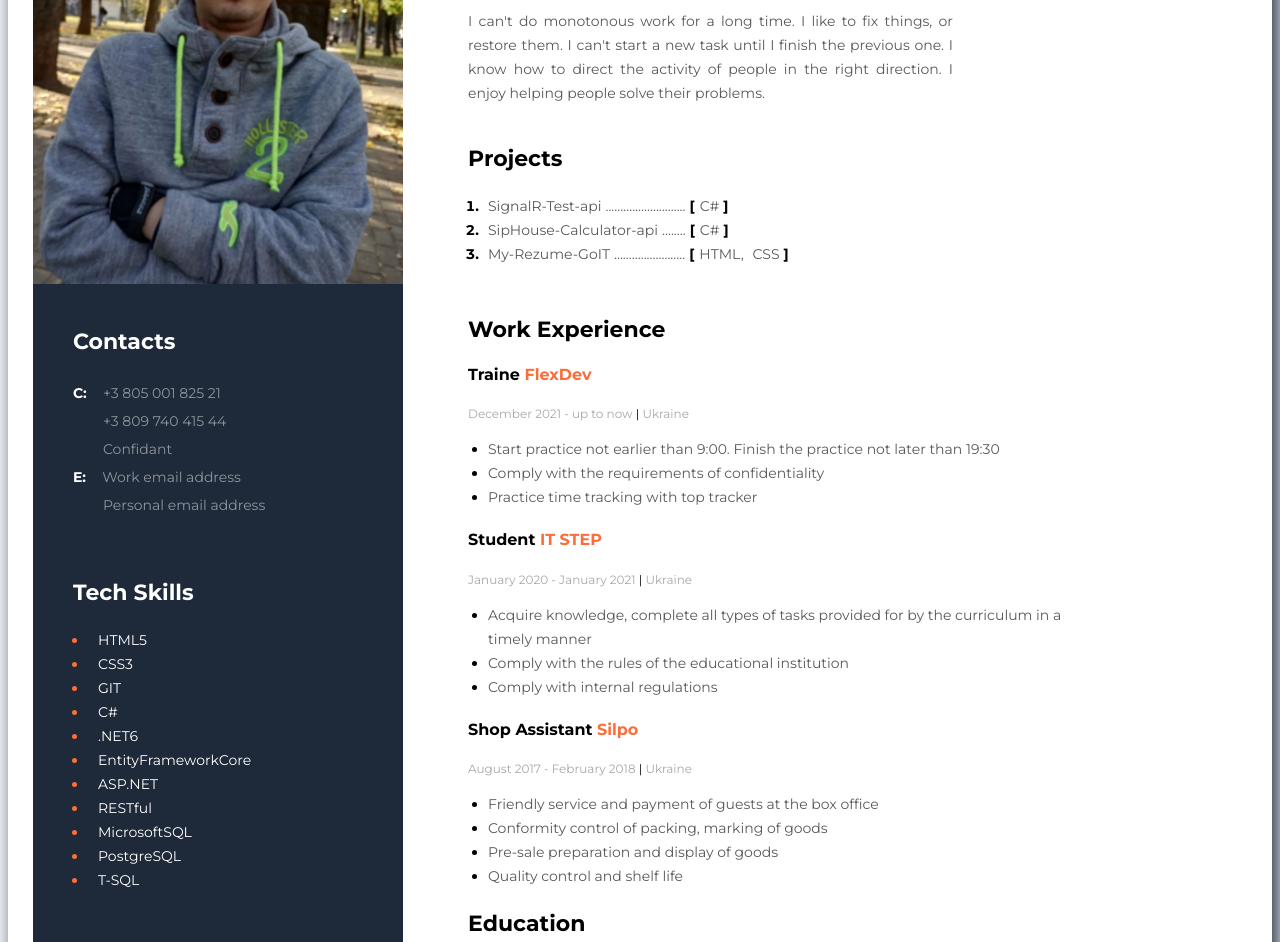
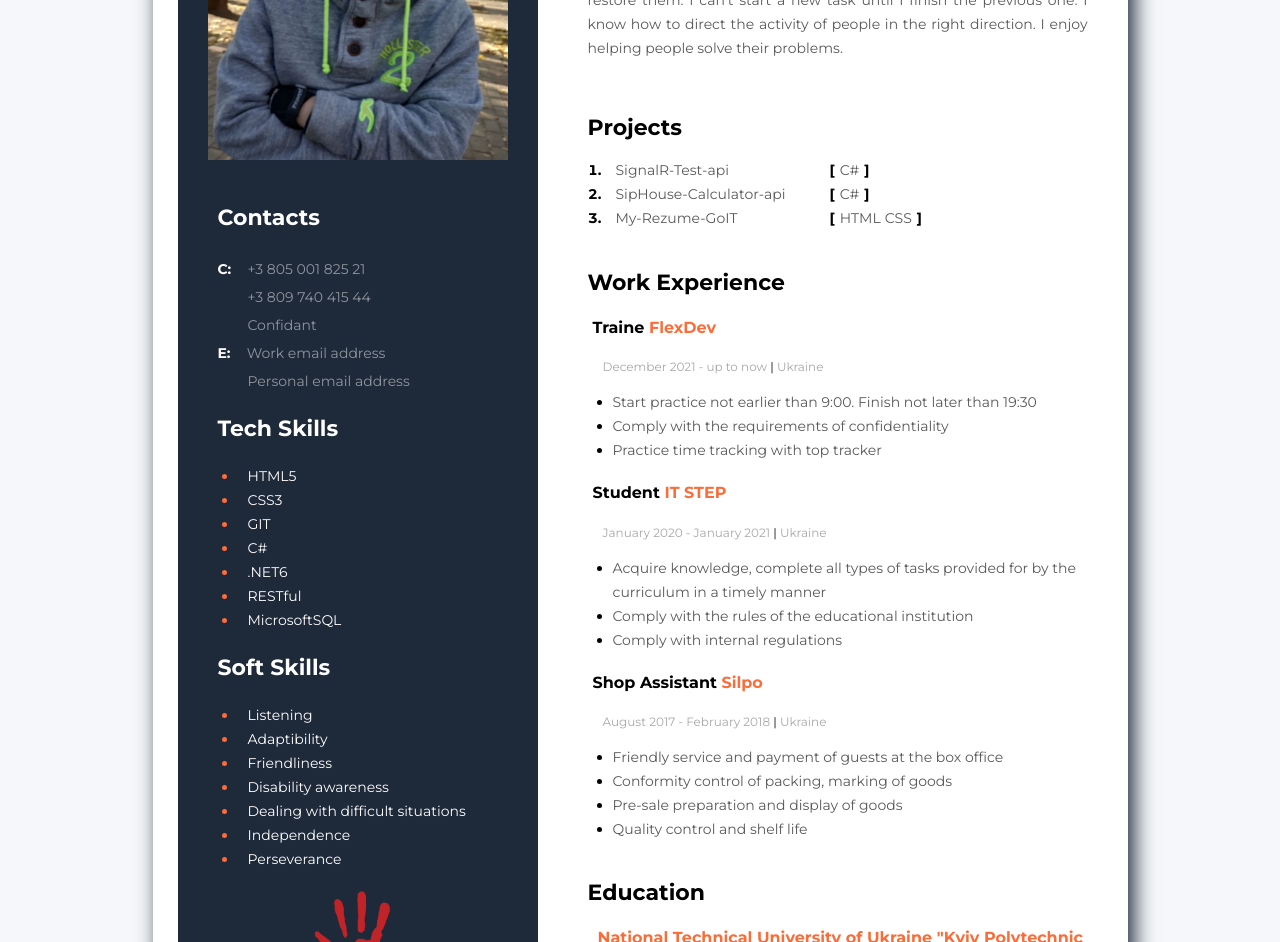
Before and after one commit to mikfill/cv-mate-academy, a plain HTML site: page index.html in a window 1280 px wide. Shown: the part 218-1160 px from the top of the page. Drawn offline with Linux system fonts and the light colour scheme.

Commit message:
my_resume

```diff
--- a/css/style.css
+++ b/css/style.css
@@ -1,24 +1,26 @@
 body {
+    display: flex;
+    justify-content: center;
+    align-items: center;
     font-family: 'Montserrat', sans-serif;
-    /* width: 1280px; */
-
     background-color: #F5F7FA;
-    /* box-shadow: 6px 6px 20px #1E2939; */
 }
 
 .main-container {
+    width: auto;
     display: inline-flex;
     flex-direction: row-reverse;
-    /* width: 1200px; */
     background-color: #fff;
     box-shadow: 6px 6px 20px #1E2939;
     padding: 20px 0px 20px 25px;
 }
 
 .main-content {
-    /* margin: 120px auto auto 40px; */
-    padding: 60px 200px 40px 65px;
-    /* width: 485px;  */
+    display: flex;
+    justify-content: start;
+    flex-direction: column;
+    width: 500px;
+    padding: 15px 40px 0px 50px;
 }
 
 .about-me {
@@ -30,7 +32,6 @@ body {
     font-size: 14px;
     font-weight: 700;
     line-height: 17px;
-    /* margin-bottom: 20px; */
     color: black;
 }
 
@@ -44,20 +45,27 @@ body {
 }
 
 .about-me p {
+    width: auto;
     text-align: justify;
     font-size: 14px;
     font-style: normal;
     font-weight: 400;
     line-height: 24px;
     color: #595959;
-    width: 485px;
 }
 
 .my-projects {
-    margin-bottom: 50px;
+    color:black;
+    font-size: 14px;
+    font-weight: 700;
+    line-height: 24px;
+    letter-spacing: 0em;
+    text-align: left;
+    margin-bottom: 0px;
 }
 
 .my-projects h3 {
+    margin: 0;
     color:black;
     font-size: 22px;
     font-weight: 700;
@@ -65,50 +73,49 @@ body {
     text-align: left;
 }
 
-.my-projects ol {
-    padding: 0 0 0 15px;
-    font-style: normal;
+.my-projects table ol {
+    padding-left: 15px;
 }
 
-.my-projects ol li {
-    color:black;
-    font-size: 14px;
-    font-weight: 700;
+.my-projects table a {
+    color: #595959;
+    font-family: Montserrat;
+    font-style: normal;
+    font-weight: 400;
+    line-height: 24px;
+    text-decoration: none;
+}
+
+.my-projects table a:hover {
+    text-decoration: underline;
+    color: #FB6D3A;
+}
+
+.my-projects table ol li::marker {
+    color: black;
+}
+
+.my-projects table ol li {
+    padding-left: 10px;
+}
+
+.my-projects ol li span {
+    color: #595959;
+    font-family: Montserrat;
+    font-size: 16px;
+    font-style: normal;
+    font-weight: 400;
     line-height: 24px;
     letter-spacing: 0em;
     text-align: left;
 }
 
-.my-projects ol li::marker {
-    color: black;
+.my-projects table td ul {
+    list-style: none;
 }
 
-.my-projects ol li a {
-    color: #595959;
-    font-family: Montserrat;
-    font-size: 14px;
-    font-style: normal;
-    font-weight: 400;
-    line-height: 24px;
-    letter-spacing: 0em;
-    text-align: left;
-    padding-left: 5px;
-    text-decoration: none;
-}
-
-.my-projects ol li a:hover {
-    text-decoration: underline;
-    color: #FB6D3A;
-}
-.my-projects ol li span {
-    color: #595959;
-    font-family: Montserrat;
-    font-size: 14px;
-    font-style: normal;
-    font-weight: 400;
-    line-height: 24px;
-    letter-spacing: 0em;
-    text-align: left;
+.my-projects table td ul li span {
+    padding: 0 5px 0 5px;
 }
 
 .my-work-experience {
@@ -117,12 +124,14 @@ body {
     font-style: normal;
 }
 
+.my-work-experience div {
+    padding-left: 5px;
+}
 .my-work-experience h3 {
     color: black;
     font-size: 22px;
     font-weight: 700;
     line-height: 27px;
-    letter-spacing: 0em;
 }
 
 .my-work-experience div h4 {
@@ -147,7 +156,7 @@ body {
     font-weight: 400;
     line-height: 15px;
     letter-spacing: 0em;
-    margin: 0 0 10px 0;
+    margin: 0 0 10px 10px;
 }
 
 .separator {
@@ -169,12 +178,14 @@ body {
 .my-work-experience div ul li::marker {
     color: black;
 }
+
 .my-education {
     padding: 0px;
-    text-align: left;
-    font-weight: normal;
 }
 
+.my-education div {
+    padding-left:  10px;
+}
 .my-education h3 {
     padding: auto;
     font-weight: bold;
@@ -207,13 +218,20 @@ body {
 
 .sidebar {
     height: auto;
-    width: 370px;
-    padding: 40px 0;
+    width: 360px;
+    padding: 0px;
     border-radius: 0px;
     font-style: normal;
     font-weight: normal;
     background-color: #1E2939;
     color: #fff;
+}
+
+.my-photo {
+    padding: 30px 30px 0 30px;
+    width: 300px;
+    height: 320px;
+
 }
 
 .sidebar h3 {
@@ -224,17 +242,12 @@ body {
     letter-spacing: 0em;
 }
 
-.sidebar img {
-    width: 370px;
-}
-
 .sidebar-contacts {
     margin: 40px 0 0 40px;
     font-size: 22px;
     font-weight: 700;
     line-height: 27px;
-    letter-spacing: 0em;
-    text-align: left;
+
 }
 
 .sidebar-contacts div span {
@@ -245,7 +258,7 @@ body {
 
 .sidebar-contacts div a {
     color: #fff;
-    padding: 10px;
+    padding-left: 10px;
     font-weight: normal;
     font-size: 14px;
     text-decoration: none;
@@ -263,19 +276,11 @@ body {
 }
 
 .sidebar-my-skills {
-    padding: 0px;
-}
-
-.sidebar-my-skills h3 {
-    padding: 40px 0 0 0;
-    font-size: 22px;
-    font-style: normal;
-    font-weight: 700;
-    line-height: 27px;
+    margin: 0px 0 0 40px;
 }
 
 .sidebar-my-skills ul {
-    padding: 0 0 0 15px;
+    padding: 0 0 0 20px;
     color: white;
     font-family: Montserrat;
     font-size: 14px;
@@ -293,5 +298,10 @@ body {
 
 .sidebar-my-skills ul li::marker {
     color: #FB6D3A;
-    padding: 0;
 }
+
+.myskills-cloud {
+    padding: 0px 55px 10px 55px;
+    width: 250px;
+    height: 250px;
+}
--- a/index.html
+++ b/index.html
@@ -4,7 +4,7 @@
         <meta charset="UTF-8">
         <meta http-equiv="X-UA-Compatible" content="IE=edge">
         <meta name="viewport" content="width=device-width, initial-scale=1.0">
-        <title>Resume</title>
+        <title>Filippenko.M Resume</title>
         <link rel="icon" href="./ico/myIcon.png">
         <link rel="preconnect" href="https://fonts.googleapis.com">
         <link rel="preconnect" href="https://fonts.gstatic.com" crossorigin>
@@ -32,24 +32,31 @@
                 <div class="my-projects">
                     <h3>Projects</h3>
 
+                    <table>
+                        <td>
                             <ol>
                                 <li>
                                     <a href="https://github.com/mikfill/myWebApibackup">SignalR-Test-api</a>
-                            <span>...........................</span>
-                            [<span><a href="https://ru.wikipedia.org/wiki/C_Sharp">C#</a></span> ]
                                 </li>
                                 <li>
                                     <a href="https://github.com/mikfill/sipHouse-api">SipHouse-Calculator-api</a>
-                            <span>........</span>
-                            [<span><a href="https://ru.wikipedia.org/wiki/C_Sharp">C#</a></span> ]
                                 </li>
                                 <li>
                                     <a href="https://github.com/mikfill/my-rezume">My-Rezume-GoIT</a>
-                            <span>........................</span>
-                            [<span><a href="https://ru.wikipedia.org/wiki/HTML">HTML</a>,
-                                   <a href="https://ru.wikipedia.org/wiki/CSS">CSS</a></span> ]
                                 </li>
                             </ol>
+                        </td>
+                        <td>
+                            <ul>
+                                <li>[<span><a href="https://ru.wikipedia.org/wiki/C_Sharp">C#</a></span>]</li>
+                                <li>[<span><a href="https://ru.wikipedia.org/wiki/C_Sharp">C#</a></span>]</li>
+                                <li>[<span><a href="https://ru.wikipedia.org/wiki/HTML">HTML</a>
+                                           <a href="https://ru.wikipedia.org/wiki/CSS">CSS</a></span>]
+                                </li>
+                            </ul>
+                        </td>
+                    </table>
+
                 </div>
                 <!-- My work experience section -->
                 <div class="my-work-experience">
@@ -60,7 +67,7 @@
                         <h4><span class="position">Traine</span> <span class="place-work">FlexDev</span></h4>
                         <p>December 2021 - up to now  <span class="separator">|</span>  Ukraine</p>
                         <ul>
-                            <li>Start practice not earlier than 9:00. Finish the practice not later than 19:30</li>
+                            <li>Start practice not earlier than 9:00. Finish not later than 19:30</li>
                             <li>Comply with the requirements of confidentiality</li>
                             <li>Practice time tracking with top tracker</li>
                         </ul>
@@ -91,16 +98,20 @@
                 <!-- My education section-->
                 <div class="my-education">
                     <h3>Education</h3>
+
+                    <!-- Study one -->
+                    <div>
                         <h4>National Technical University of Ukraine
                             "Kyiv Polytechnic Institute"</h4>
                         <h5>Faculty of Electric Power Engineering and Automatics</h5>
                         <p>September 2015 - July 2018  <span class="separator">|</span>  Ukraine</p>
                     </div>
                 </div>
+            </div>
             <!-- Sidebar section -->
             <aside class="sidebar">
-                <img src="./img/avatar_original.png" alt="my photo">
-
+                <img class="my-photo" src="./img/avatar_original.png" alt="my photo">
+                <div class="sidebar-content">
                 <!-- Contacts section -->
                 <div class="sidebar-contacts">
                     <h3>Contacts</h3>
@@ -116,6 +127,7 @@
                         <a class="id2-or-next" href="mailto:fonoman2303@gmail.com">Personal email address</a>
                     </div>
                 </div">
+                </div>
                 <!-- Tech skills section -->
                 <div class="sidebar-my-skills">
                     <h3>Tech Skills</h3>
@@ -125,12 +137,12 @@
                         <li>GIT</li>
                         <li>C#</li>
                         <li>.NET6</li>
-                        <li>EntityFrameworkCore</li>
-                        <li>ASP.NET</li>
+                        <!-- <li>EntityFrameworkCore</li>
+                        <li>ASP.NET</li> -->
                         <li>RESTful</li>
                         <li>MicrosoftSQL</li>
-                        <li>PostgreSQL</li>
-                        <li>T-SQL</li>
+                        <!-- <li>PostgreSQL</li>
+                        <li>T-SQL</li> -->
                     </ul>
                 </div>
                 <!-- Soft skills section -->
@@ -138,10 +150,10 @@
                     <h3>Soft Skills</h3>
                     <ul>
                         <li>Listening</li>
-                        <li>Reading body language</li>
-                        <li>Storytelling</li>
+                        <!-- <li>Reading body language</li> -->
+                        <!-- <li>Storytelling</li> -->
                         <li>Adaptibility</li>
-                        <li>Cooperation</li>
+                        <!-- <li>Cooperation</li> -->
                         <li>Friendliness</li>
                         <li>Disability awareness</li>
                         <li>Dealing with difficult situations</li>
@@ -149,6 +161,9 @@
                         <li>Perseverance</li>
                     </ul>
                 </div>
+                </div>
+                <!-- Skills cloud section -->
+                    <img class="myskills-cloud" src="./img/sidebar-myskills-cloud.png" alt="">
             </aside>
         </div>
     </body>
```
Also changed, not shown: img/sidebar-myskills-cloud.png (added). Lines whose indentation alone changed are shown as unchanged.
